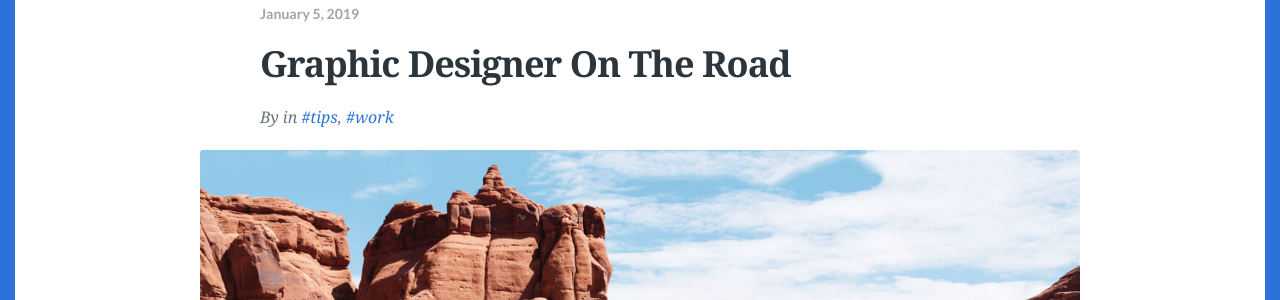
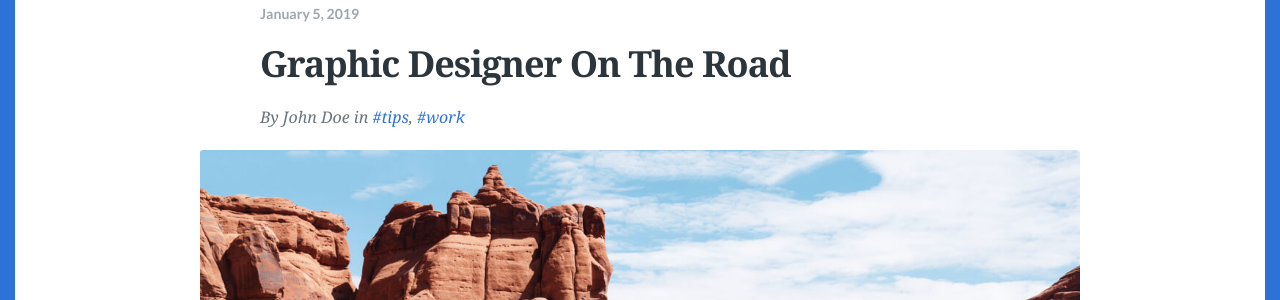
Before and after one commit to JustGoodThemes/Scriptor-Jekyll-Theme, a Jekyll site: the page built from index.html, in a window 1280 px wide and 1400 px high, scrolled down 248 px. Shown: the part 154-454 px from the top of the window. Built offline with Jekyll 4.4.1, drawn with Linux system fonts in a browser that asks for light colours; some web fonts are replaced; the list of posts is cut into pages by our own code.

Commit message:
Fix missing author in post meta

```diff
--- a/index.html
+++ b/index.html
@@ -9,7 +9,7 @@
       <time class="post-date" datetime="{{ post.date | date: "%Y-%m-%d" }}">{{post.date | date: "%B %-d, %Y" }}</time>
       <h2 class="post-title"><a href="{{ site.baseurl }}{{ post.url }}" rel="bookmark">{{post.title}}</a></h2>
       <div class="post-meta">
-        By <span class="post-author">{{ site.author.name }}</span>{% if post.tags.size > 0 %}<span class="post-tags"> in
+        By <span class="post-author">{{ site.data.author.name }}</span>{% if post.tags.size > 0 %}<span class="post-tags"> in
           {% for tag in post.tags %}<a href="{{ site.baseurl }}/tags/index.html#{{ tag | cgi_escape }}"
             rel="tag">{{ tag }}</a>{% unless forloop.last %}, {% endunless %}{% endfor %}</span>{% endif %}
       </div><!-- .post-meta -->
```
